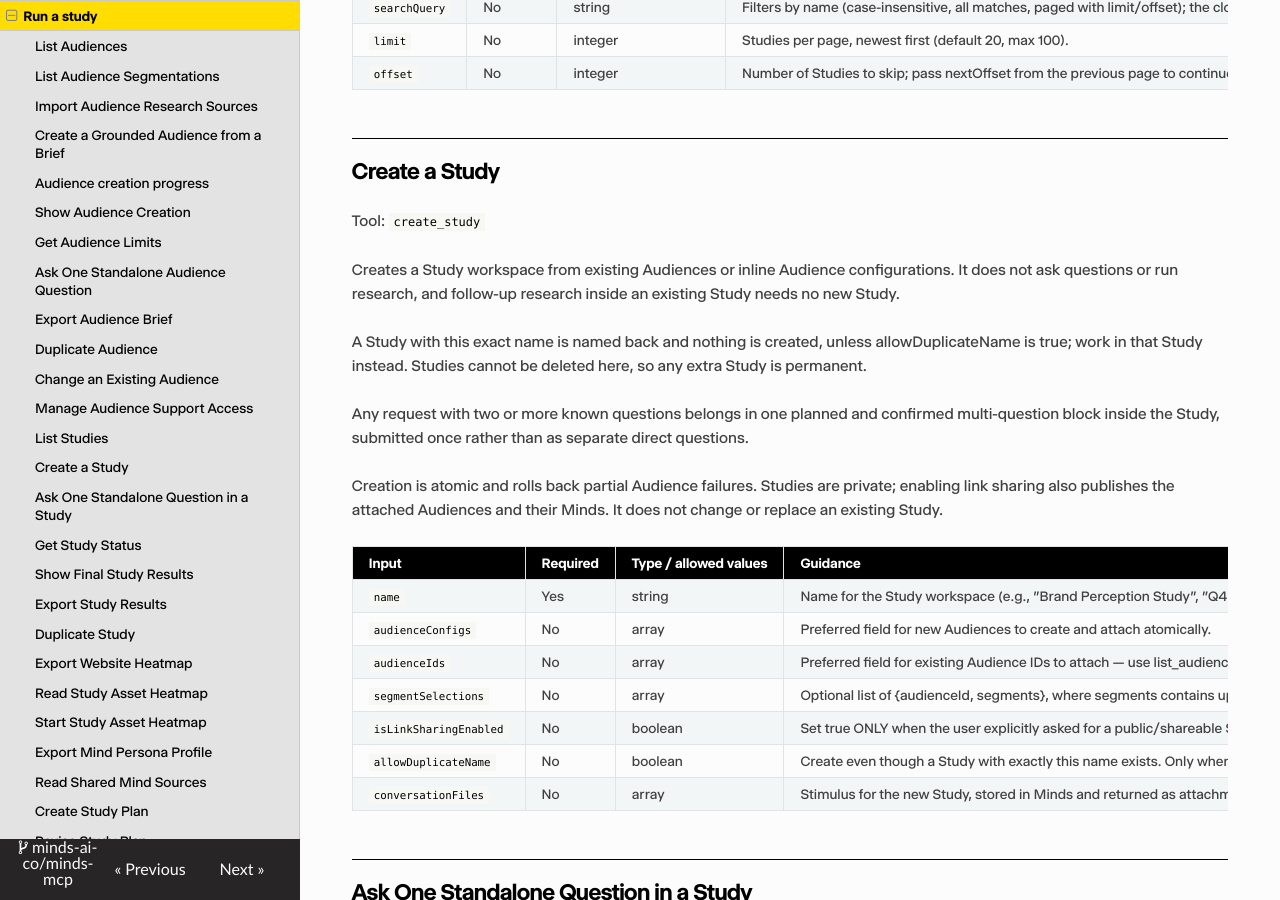
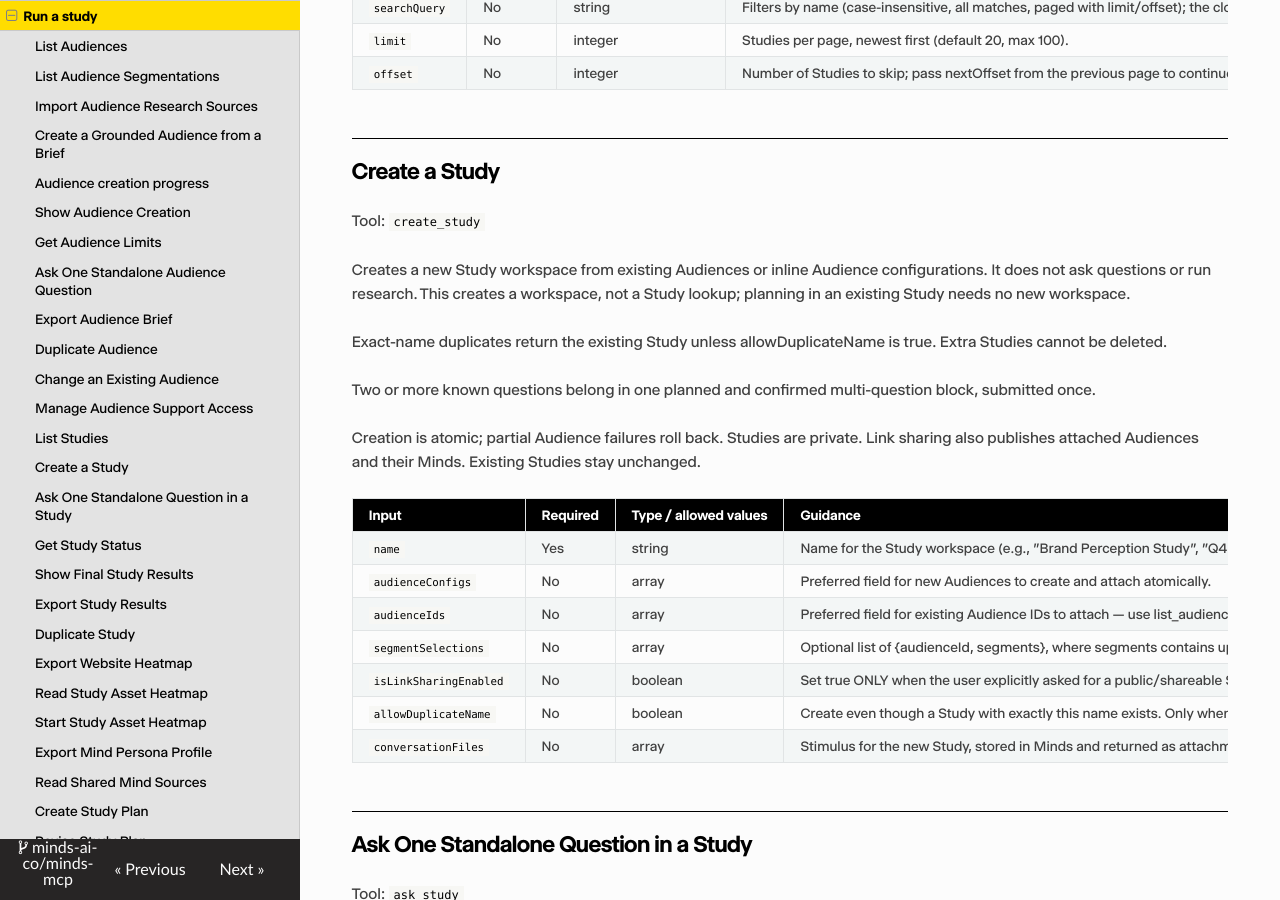
Before and after one commit to minds-ai-co/minds-mcp, an MkDocs documentation site: the page built from reference/workflow.md, in a window 1280 px wide and 900 px high, scrolled down 6795 px. Built offline with MkDocs 1.6.1, drawn with Linux system fonts in a browser that asks for light colours; nearby versions of some CDN libraries; some of the changed text lies outside the part shown.

Commit message:
docs: sync MCP surface from production

```diff
--- a/reference/workflow.md
+++ b/reference/workflow.md
@@ -19,7 +19,7 @@ in each input's guidance and the complete schema.
 
 Tool: `list_audiences`
 
-For a listing or search reply, include both the returned top-level workspaceUrl and each listed Audience's workspaceUrl verbatim as full visible link text: scheme, query and trailing slash. Item links do not replace the list-level link. Lists owned Audiences newest first with counts and sharing. workspaceUrl opens the owner's workspace; sharedAudienceUrl is public. addOnRequired omits links/commercial details; use an available Audience. First-page openDrafts: rework matching drafts or recalibrate matching Audiences before a new brief.
+For a listing or search reply, include both the returned top-level workspaceUrl and each listed Audience's workspaceUrl verbatim in inline code: scheme, query and trailing slash. Item links do not replace the list-level link. Lists owned Audiences newest first with counts and sharing. workspaceUrl opens the owner's workspace; sharedAudienceUrl is public. addOnRequired omits links/commercial details; use an available Audience. First-page openDrafts: rework matching drafts or recalibrate matching Audiences before a new brief.
 
 | Input | Required | Type / allowed values | Guidance |
 | --- | --- | --- | --- |
@@ -205,13 +205,13 @@ Lists the authenticated user's Studies, most recently updated first, one page at
 
 Tool: `create_study`
 
-Creates a Study workspace from existing Audiences or inline Audience configurations. It does not ask questions or run research, and follow-up research inside an existing Study needs no new Study.
+Creates a new Study workspace from existing Audiences or inline Audience configurations. It does not ask questions or run research. This creates a workspace, not a Study lookup; planning in an existing Study needs no new workspace.
 
-A Study with this exact name is named back and nothing is created, unless allowDuplicateName is true; work in that Study instead. Studies cannot be deleted here, so any extra Study is permanent.
+Exact-name duplicates return the existing Study unless allowDuplicateName is true. Extra Studies cannot be deleted.
 
-Any request with two or more known questions belongs in one planned and confirmed multi-question block inside the Study, submitted once rather than as separate direct questions.
+Two or more known questions belong in one planned and confirmed multi-question block, submitted once.
 
-Creation is atomic and rolls back partial Audience failures. Studies are private; enabling link sharing also publishes the attached Audiences and their Minds. It does not change or replace an existing Study.
+Creation is atomic; partial Audience failures roll back. Studies are private. Link sharing also publishes attached Audiences and their Minds. Existing Studies stay unchanged.
 
 | Input | Required | Type / allowed values | Guidance |
 | --- | --- | --- | --- |
@@ -357,7 +357,9 @@ Returns stored public Mind sources/assessments by share ID, including shares out
 
 Tool: `create_study_plan`
 
-Creates a non-executing draft in a Study with attached Audiences. The setup operation for two or more known questions: every question known now belongs in this one draft, in cohesive named modules. A one-question draft is only for genuinely standalone research or an adaptive follow-up. request designs questions; questions preserves a fixed instrument verbatim. Each Mind sees only its own earlier answers; askIf applies respondent-level skip logic. With multiple attachments, stimulus.questionAttachments assigns each question; [] means none. The saved revision needs review and later explicit confirmation.
+Creates a non-executing draft in an existing Study with attached Audiences. study.name resolves it directly without an ID lookup or workspace creation. study.id selects an ID; omission uses the session's active Study.
+
+The setup operation for two or more known questions: every question known now belongs in this one draft, in cohesive named modules. A one-question draft is only for genuinely standalone research or an adaptive follow-up. request designs questions; questions preserves a fixed instrument verbatim. Each Mind sees only its own earlier answers; askIf applies respondent-level skip logic. With multiple attachments, stimulus.questionAttachments assigns each question; [] means none. The saved revision needs review and later explicit confirmation.
 
 Also previews monadic allocations.
 
```
Also changed, not shown: README.md (+3 -3 lines), reference/tools.md (+3 -3 lines), 1 other file.
